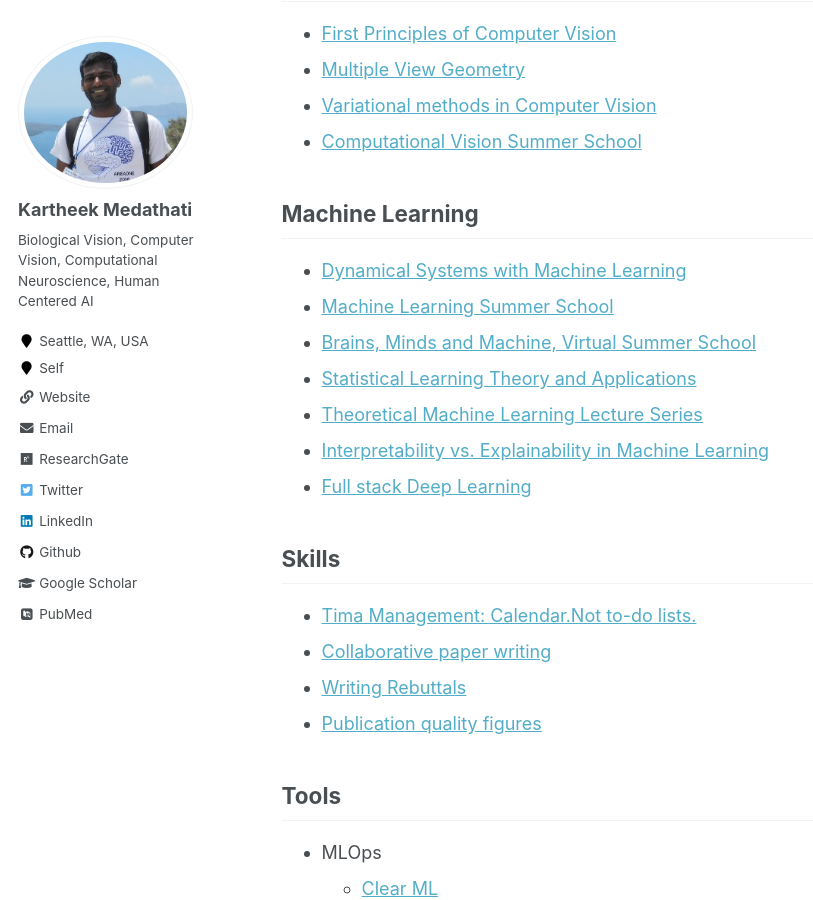
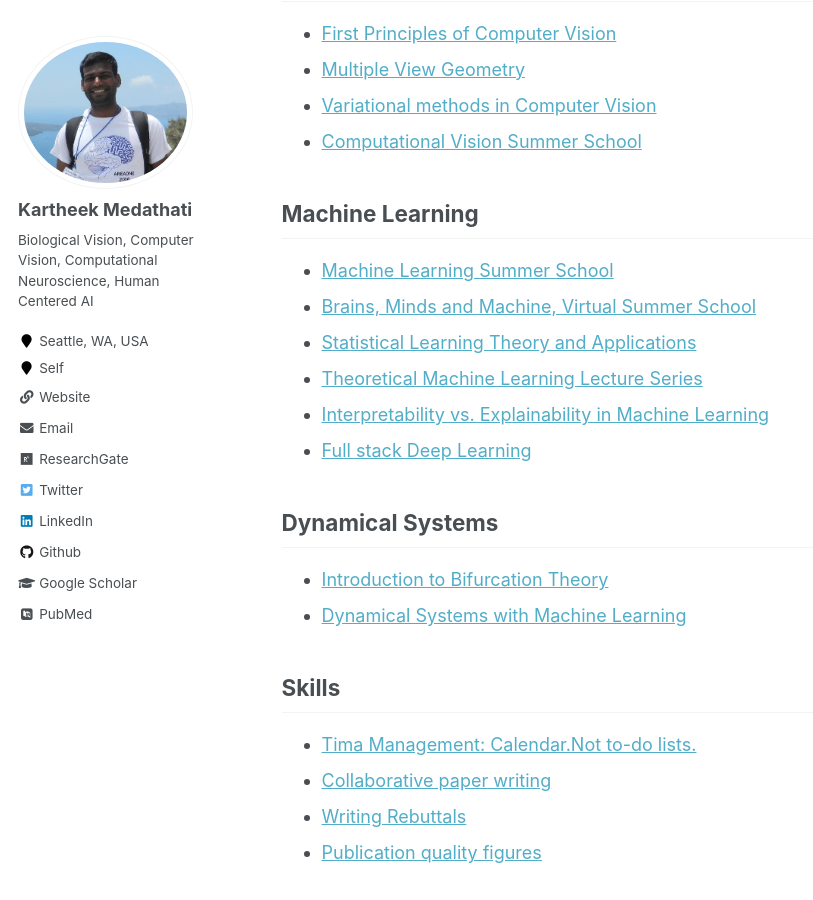
Before and after one commit to kartheekmedathati/kartheekmedathati.github.io, a Jekyll site: the page built from _pages/markdown.md, in a window 1280 px wide and 900 px high, scrolled down 444 px. Shown: the whole window, without its empty margins (0-813 px from the left). Built offline with Jekyll 4.4.1, drawn with Linux system fonts in a browser that asks for light colours; some web fonts are replaced.

Commit message:
Added dynamical systems section

```diff
--- a/_pages/markdown.md
+++ b/_pages/markdown.md
@@ -21,13 +21,16 @@ redirect_from:
 * [Computational Vision Summer School](https://youtu.be/M1VHu1d4sGQ)
 
 ## Machine Learning
-* [Dynamical Systems with Machine Learning](https://www.youtube.com/playlist?list=PLMrJAkhIeNNR6DzT17-MM1GHLkuYVjhyt)
 * [Machine Learning Summer School](https://youtu.be/fkpw2QUUjTg)
 * [Brains, Minds and Machine, Virtual Summer School](https://youtube.com/playlist?list=PLyGKBDfnk-iCYqS4OiUUljd_98xELGjzi)
 * [Statistical Learning Theory and Applications](https://youtube.com/playlist?list=PLyGKBDfnk-iCXhuP9W-BQ9q2RkEIA5I5f)
 * [Theoretical Machine Learning Lecture Series](https://youtube.com/playlist?list=PLdDZb3TwJPZ5VLprf2VUfC0h1zOGvV_gz)
 * [Interpretability vs. Explainability in Machine Learning](https://youtu.be/zsRKPxgHURQ)
 * [Full stack Deep Learning](https://fullstackdeeplearning.com/)
+
+## Dynamical Systems
+* [Introduction to Bifurcation Theory](https://www.bio.vu.nl/thb/research/project/globif/)
+* [Dynamical Systems with Machine Learning](https://www.youtube.com/playlist?list=PLMrJAkhIeNNR6DzT17-MM1GHLkuYVjhyt)
 
 ## Skills
 
```
